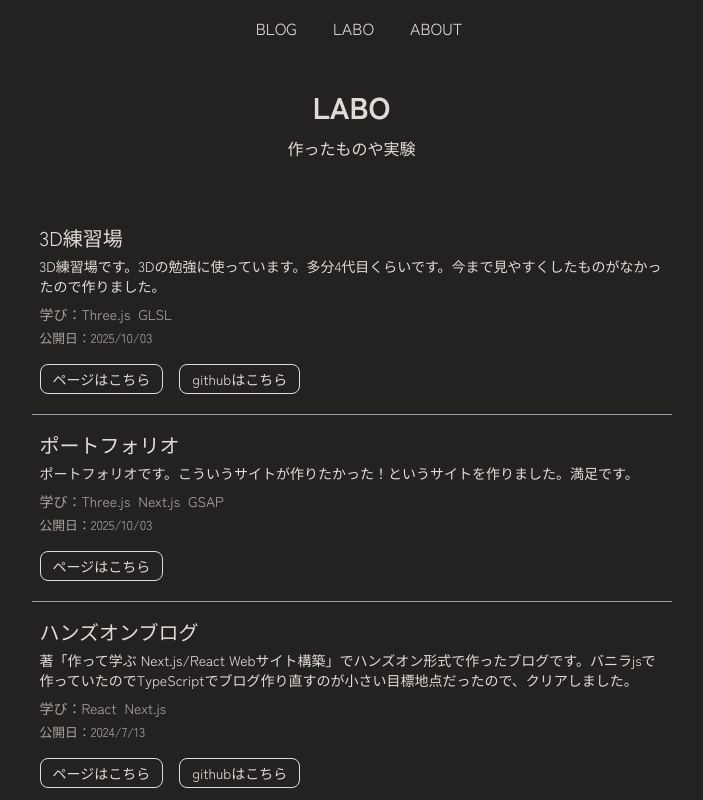
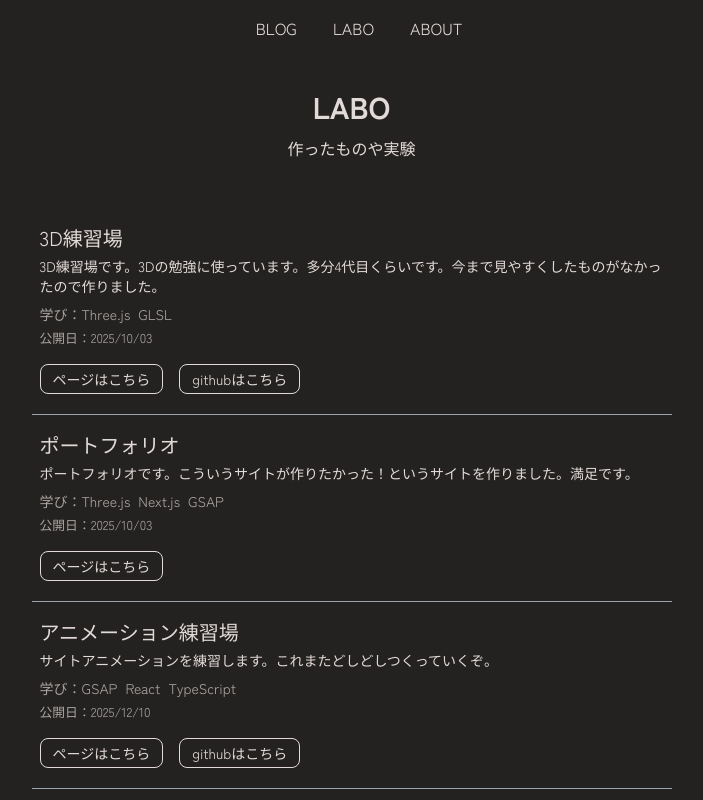
Before and after one commit to Musasi914/blog2, a Next.js app: page /labo in a window 1280 px wide. Shown: the top 800 px of the page, without its empty margins (281-984 px from the left). Built offline with nearby package versions, Linux system fonts and the light colour scheme.

Commit message:
feat: 新しいプロジェクト「アニメーション練習場」をLaboArrayに追加し、詳細情報を記載しました。

```diff
--- a/src/app/(blog)/labo/_libs/laboWorks.ts
+++ b/src/app/(blog)/labo/_libs/laboWorks.ts
@@ -24,6 +24,15 @@ const LaboArray = [
     publish: "2025/10/03",
     url: "https://koh-fukuzawa.com",
     learn: ["Three.js", "Next.js", "GSAP"],
+  },
+  {
+    title: "アニメーション練習場",
+    description:
+      "サイトアニメーションを練習します。これまたどしどしつくっていくぞ。",
+    publish: "2025/12/10",
+    url: "https://site-training-zeta.vercel.app/site3",
+    github: "https://github.com/Musasi914/site-training",
+    learn: ["GSAP", "React", "TypeScript"],
   },
   {
     title: "ハンズオンブログ",
```
